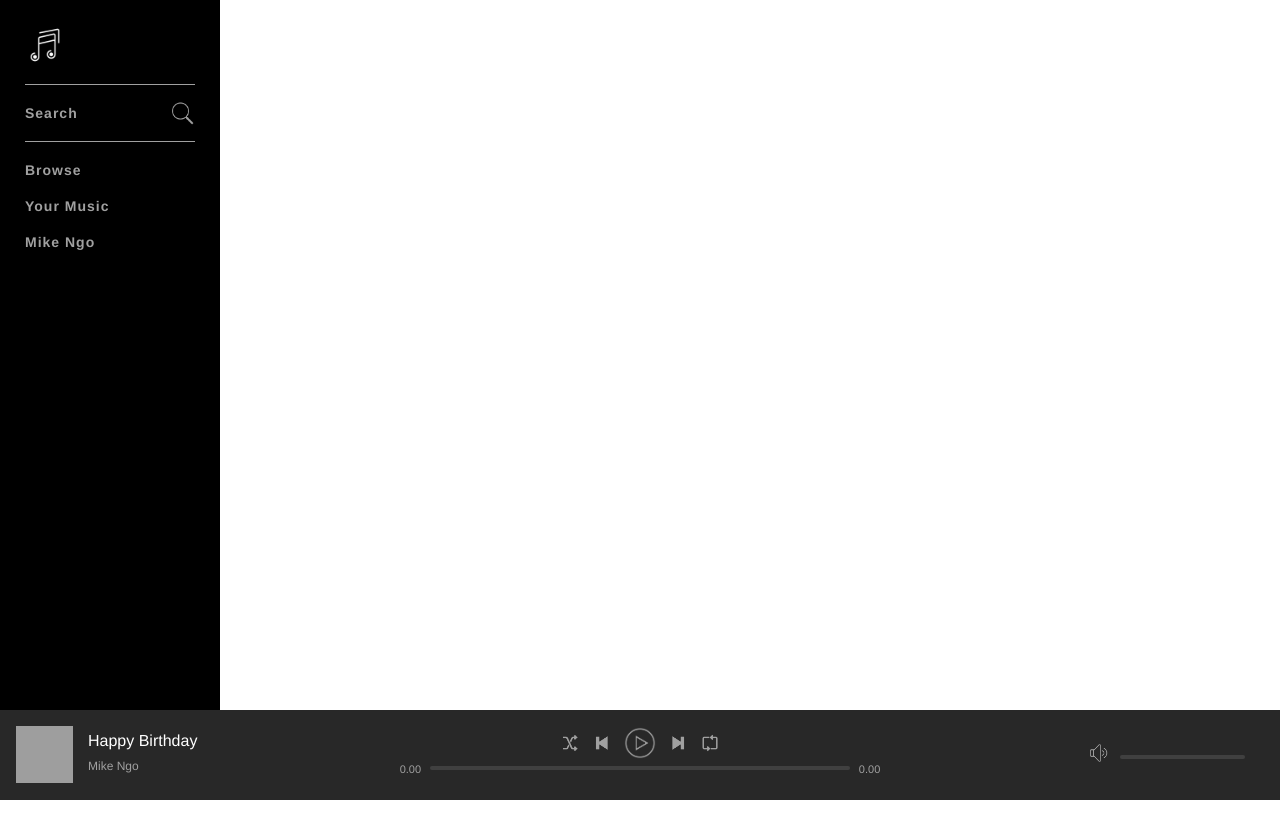
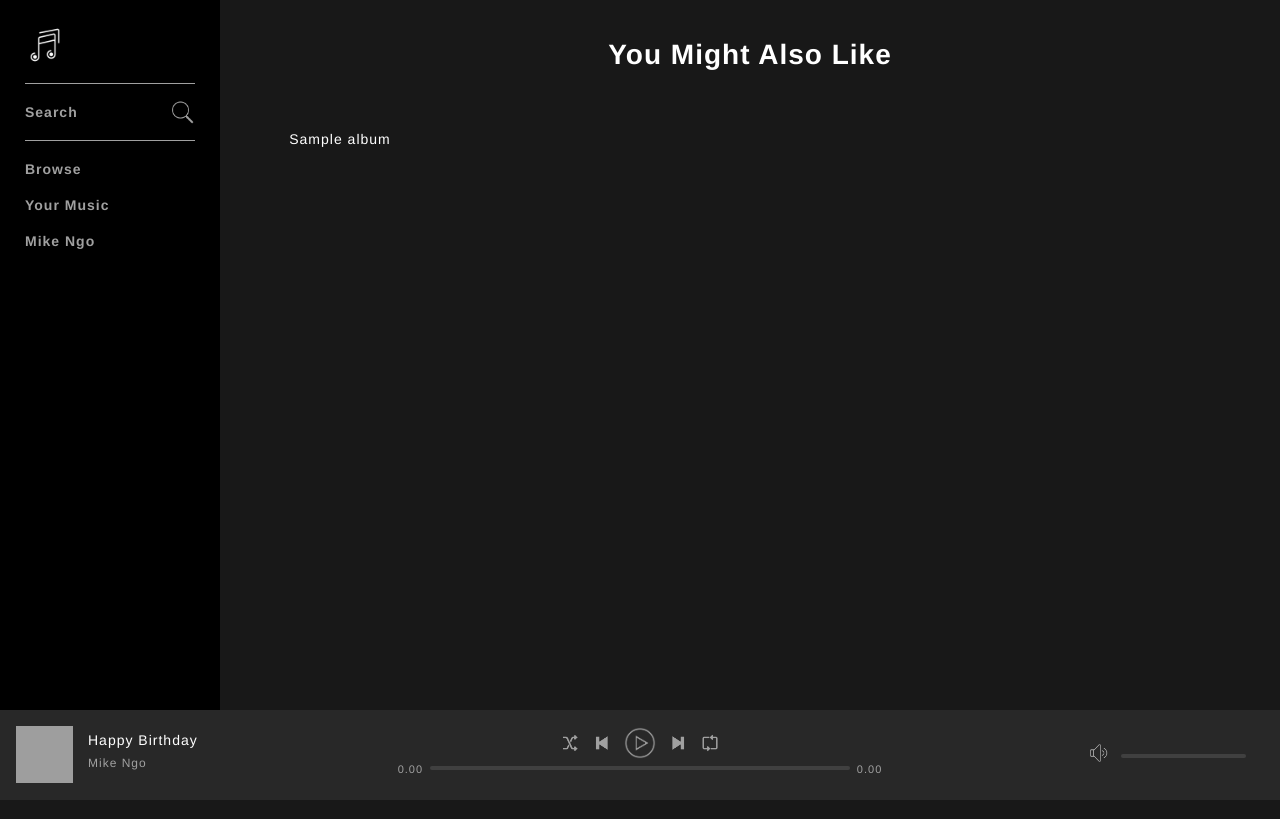
Before and after one commit to NgoMike/melodic, a PHP site: page / in a window 1280 px wide. Run offline with PHP 8.4, Linux system fonts and the light colour scheme; the visitor is signed in with stand-in values (Sample User, id 1); tables that the repository leaves empty or names only in its code hold one stand-in row (values such as "Sample post"); data that the repository does not hold is empty; grey boxes are pictures that could not be loaded.

Commit message:
Added gridViewContainer and modularize code for navBarContainer and nowPlayingBar

```diff
--- a/assets/css/styles.css
+++ b/assets/css/styles.css
@@ -4,9 +4,16 @@ html, body {
   height: 100%;
 }
 
+body {
+  background-color: #181818;
+  font-size: 14px;
+  min-width: 720px;
+}
+
 * {
   font-family: "Helvetica Neue", Helvetica, Arial, sans-serif;
   color: #fff;
+  letter-spacing: 1px;
 }
 
 #nowPlayingBarContainer {
@@ -201,3 +208,44 @@ html, body {
   top: 6px;
   width: 25px;
 }
+
+#mainViewContainer {
+  margin-left: 220px;
+  padding-bottom: 90px;
+  width: calc(100% - 220px);
+}
+
+#mainContent {
+  padding: 0 20px;
+}
+
+.pageHeadingBig {
+  padding: 20px;
+  text-align: center;
+}
+
+.gridViewItem {
+  display: inline-block;
+  margin-right: 20px;
+  width: 29%;
+  max-width: 200px;
+  min-width: 150px;
+  margin-bottom: 20px;
+}
+
+.gridViewItem img {
+  width: 100%;
+}
+
+.gridViewInfo {
+  font-weight: 300;
+  text-align: center;
+  padding: 5px 0;
+  text-overflow: ellipsis;
+  overflow: hidden;
+  white-space: nowrap;
+}
+
+.gridViewItem a {
+  text-decoration: none;
+}
--- /dev/null
+++ b/includes/footer.php
@@ -0,0 +1,7 @@
+        </div>
+      </div>
+    </div>
+    <?php include("includes/nowPlayingBar.php"); ?>
+  </div>
+</body>
+</html>
--- /dev/null
+++ b/includes/header.php
@@ -0,0 +1,30 @@
+<?php
+  include("includes/config.php");
+
+  // session_destroy(); // logs out manually
+
+  if (isset($_SESSION['userLoggedIn'])) {
+    $userLoggedIn = $_SESSION['userLoggedIn'];
+  } else {
+    header("Location: register.php");
+  }
+?>
+
+<!DOCTYPE html>
+<html>
+<head>
+  <meta charset="utf-8" />
+  <meta http-equiv="X-UA-Compatible" content="IE=edge">
+  <title>Melodic</title>
+  <meta name="viewport" content="width=device-width, initial-scale=1">
+  <link rel="stylesheet" type="text/css" media="screen" href="assets/css/styles.css" />
+  <script src="main.js"></script>
+</head>
+
+<body>
+  <div id="mainContainer">
+    <div id="topContainer">
+      <?php include("includes/navBarContainer.php"); ?>
+
+      <div id="mainViewContainer">
+        <div id="mainContent">
--- /dev/null
+++ b/includes/navBarContainer.php
@@ -0,0 +1,29 @@
+<div id="navBarContainer">
+  <nav class="navBar">
+    <a href="index.php" class="logo">
+      <img src="assets/images/icons/logo.png">
+    </a>
+
+    <div class="group">
+      <div class="navItem">
+        <a href="search.php" class="navItemLink">Search
+          <img src="assets/images/icons/search.png" class="icon" alt="Search">
+        </a>
+      </div>
+    </div>
+
+    <div class="group">
+      <div class="navItem">
+        <a href="browse.php" class="navItemLink">Browse</a>
+      </div>
+
+      <div class="navItem">
+        <a href="yourMusic.php" class="navItemLink">Your Music</a>
+      </div>
+
+      <div class="navItem">
+        <a href="profile.php" class="navItemLink">Mike Ngo</a>
+      </div>
+    </div>
+  </nav>
+</div>
--- a/index.php
+++ b/index.php
@@ -1,144 +1,23 @@
-<?php
-  include("includes/config.php");
+<?php include("includes/header.php") ?>
 
-  // session_destroy(); // logs out manually
+  <h1 class="pageHeadingBig">You Might Also Like</h1>
 
-  if (isset($_SESSION['userLoggedIn'])) {
-    $userLoggedIn = $_SESSION['userLoggedIn'];
-  } else {
-    header("Location: register.php");
-  }
-?>
+  <div class="gridViewContainer">
+    <?php
+        $albumQuery = mysqli_query($con, "SELECT * FROM albums ORDER BY RAND() LIMIT 10");
 
-<!DOCTYPE html>
-<html>
-<head>
-  <meta charset="utf-8" />
-  <meta http-equiv="X-UA-Compatible" content="IE=edge">
-  <title>Melodic</title>
-  <meta name="viewport" content="width=device-width, initial-scale=1">
-  <link rel="stylesheet" type="text/css" media="screen" href="assets/css/styles.css" />
-  <script src="main.js"></script>
-</head>
-<body>
-
-  <div id="mainContainer">
-
-    <div id="topContainer">
-
-      <div id="navBarContainer">
-        <nav class="navBar">
-          <a href="index.php" class="logo">
-            <img src="assets/images/icons/logo.png">
-          </a>
-
-          <div class="group">
-            <div class="navItem">
-              <a href="search.php" class="navItemLink">Search
-                <img src="assets/images/icons/search.png" class="icon" alt="Search">
+        while($row = mysqli_fetch_array($albumQuery)) {
+          echo
+            "<div class='gridViewItem'>
+              <a href='album.php?id=" . $row['id'] . "'>
+                <img src='". $row['artworkPath'] . "'>
+                <div class='gridViewInfo'>"
+                  . $row['title'] .
+                "</div>
               </a>
-            </div>
-          </div>
-
-          <div class="group">
-            <div class="navItem">
-              <a href="browse.php" class="navItemLink">Browse</a>
-            </div>
-
-            <div class="navItem">
-              <a href="yourMusic.php" class="navItemLink">Your Music</a>
-            </div>
-
-            <div class="navItem">
-              <a href="profile.php" class="navItemLink">Mike Ngo</a>
-            </div>
-          </div>
-        </nav>
-      </div>
-
-    </div>
-
-    <div id="nowPlayingBarContainer">
-      <div id="nowPlayingBar">
-
-        <div id="nowPlayingLeft">
-          <div class="content">
-            <span class="albumLink">
-              <img src="https://upload.wikimedia.org/wikipedia/commons/b/b2/Squared-flag-002.svg" class="albumArtwork">
-            </span>
-
-            <div class="trackInfo">
-              <span class="trackName">
-                <span>Happy Birthday</span>
-              </span>
-
-              <span class="artistName">
-                <span>Mike Ngo</span>
-              </span>
-            </div>
-          </div>
-        </div>
-
-        <div id="nowPlayingCenter">
-          <div class="content playerControls">
-            <div class="buttons">
-              <button class="controlButton shuffle" title="Shuffle Button">
-                <img src="assets/images/icons/shuffle.png" alt="Shuffle">
-              </button>
-
-              <button class="controlButton previous" title="Previous Button">
-                <img src="assets/images/icons/previous.png" alt="Previous">
-              </button>
-
-              <button class="controlButton play" title="Play Button">
-                <img src="assets/images/icons/play.png" alt="Play">
-              </button>
-
-              <button class="controlButton pause" title="Pause Button" style="display: none;">
-                <img src="assets/images/icons/pause.png" alt="Pause">
-              </button>
-
-              <button class="controlButton next" title="Next Button">
-                <img src="assets/images/icons/next.png" alt="Next">
-              </button>
-
-              <button class="controlButton repeat" title="Repeat Button">
-                <img src="assets/images/icons/repeat.png" alt="Repeat">
-              </button>
-            </div>
-
-            <div class="playbackBar">
-              <span class="progressTime current">0.00</span>
-
-              <div class="progressBar">
-                <div class="progressBarBg">
-                  <div class="progress"></div>
-                </div>
-              </div>
-
-              <span class="progressTime remaining">0.00</span>
-            </div>
-          </div>
-        </div>
-
-        <div id="nowPlayingRight">
-          <div class="volumeBar">
-            <button class="controlButton volume" title="Volume button">
-              <img src="assets/images/icons/volume.png" alt="Volume">
-            </button>
-
-            <div class="progressBar">
-              <div class="progressBarBg">
-                <div class="progress"></div>
-              </div>
-            </div>
-          </div>
-        </div>
-
-      </div>
-    </div>
-
+            </div>";
+        }
+    ?>
   </div>
 
-</body>
-</html>
+<?php include("includes/footer.php") ?>
```
Also changed, not shown: ImportOnlyTheSongs.sql (added, +99 -0 lines), includes/nowPlayingBar.php (added, +79 -0 lines), ._ImportOnlyTheSongs.sql (added).
